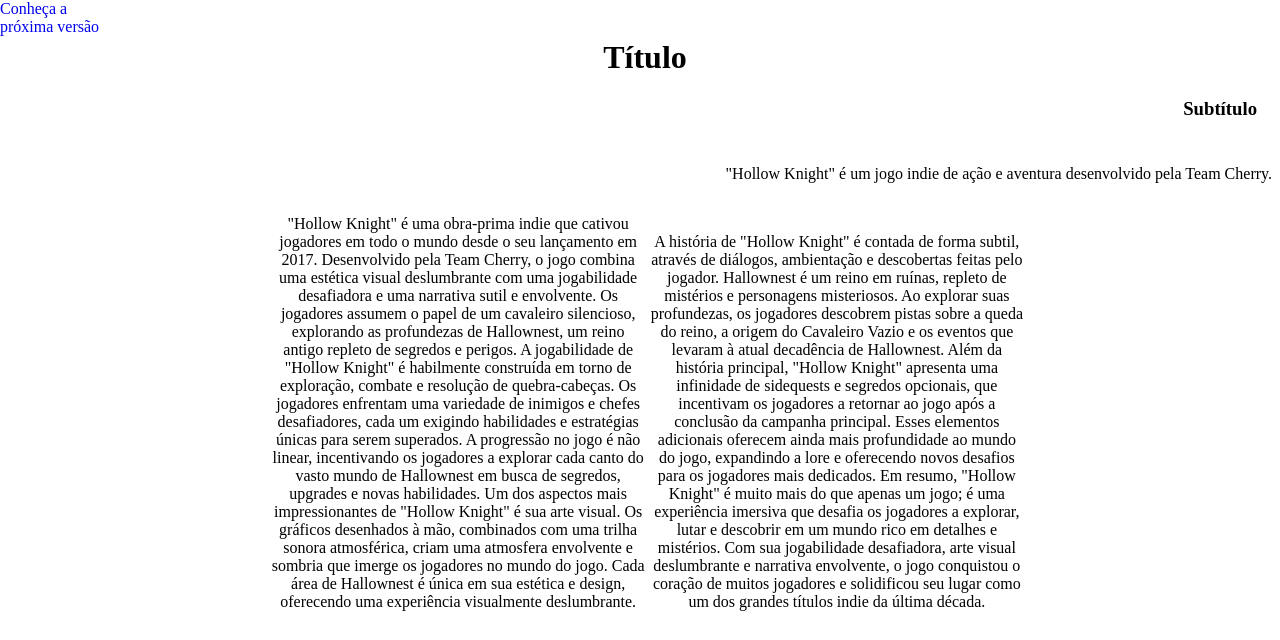
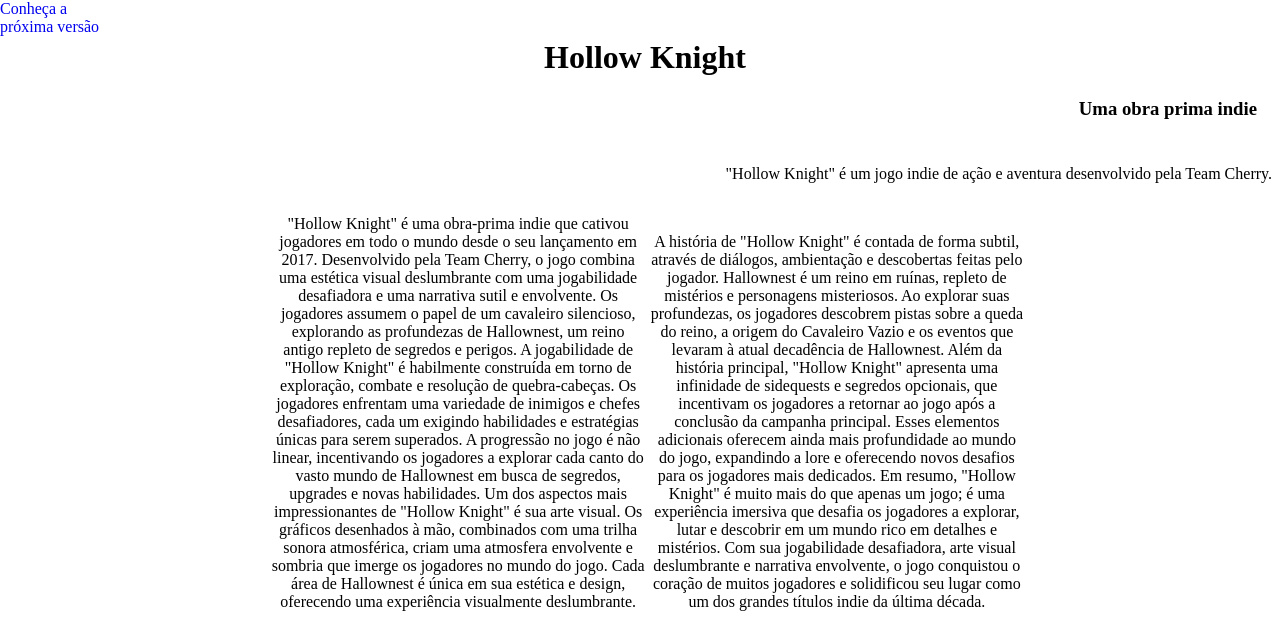
Before and after one commit to tomas-mendoza/site-estilizado, a plain HTML site: page index.html in a window 1280 px wide. Shown: the top 640 px of the page. Drawn offline with Linux system fonts and the light colour scheme.

Commit message:
feat: add title and subtitle

```diff
--- a/index.html
+++ b/index.html
@@ -8,8 +8,8 @@
   </head>
   <body>
     <header>
-      <h1>Título</h1>
-      <h3>Subtítulo</h3>
+      <h1>Hollow Knight</h1>
+      <h3>Uma obra prima indie</h3>
     </header>
     <section>
       <p>"Hollow Knight" é um jogo indie de ação e aventura desenvolvido pela Team Cherry.</p>
```
